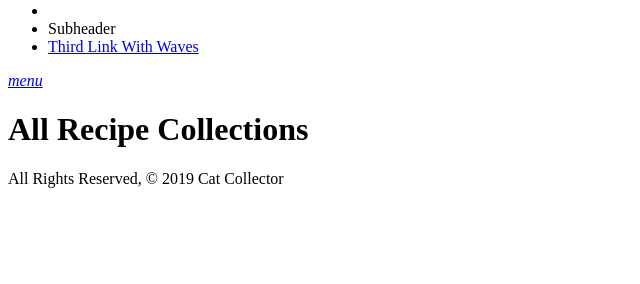
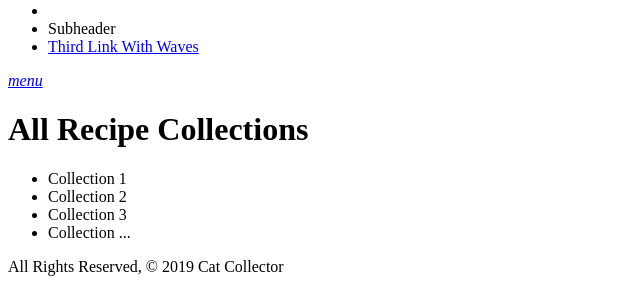
Before and after one commit to tungolra/project-3, a Django app: template djangorecipes/main_app/templates/recipe_collections/index.html in a window 1280 px wide. Shown: the part 744-1028 px from the top of the page, without its empty margins (0-640 px from the left). Before the commit the page ends 932 px from the top, so only its background shows below. Run offline with Django 4.2, Linux system fonts and the light colour scheme; the template is opened without the code that fills it, so the values that code supplies are empty.

Commit message:
migrate models

```diff
--- a/djangorecipes/main_app/templates/recipe_collections/index.html
+++ b/djangorecipes/main_app/templates/recipe_collections/index.html
@@ -1,3 +1,9 @@
 {% extends 'base.html'%} {% block content %}
 <h1>All Recipe Collections</h1>
+<ul>
+    <li>Collection 1</li>
+    <li>Collection 2</li>
+    <li>Collection 3</li>
+    <li>Collection ...</li>
+</ul>
 {% endblock %}
--- a/djangorecipes/main_app/views.py
+++ b/djangorecipes/main_app/views.py
@@ -20,6 +20,9 @@ def recipe_collection_index(request):
 
 # delete recipe collection
 
+"""CRUD for Recipes"""
+#
+
 
 """OAuth Functions"""
 def signup(request):
```
Also changed, not shown: djangorecipes/main_app/migrations/0001_initial.py (added).
